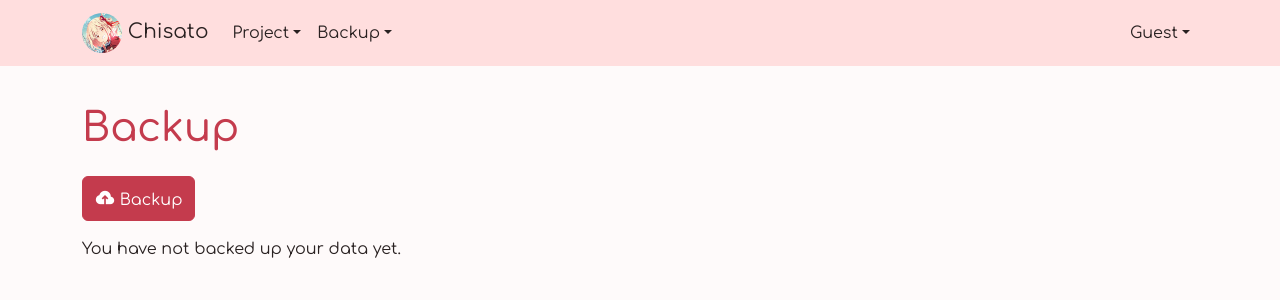
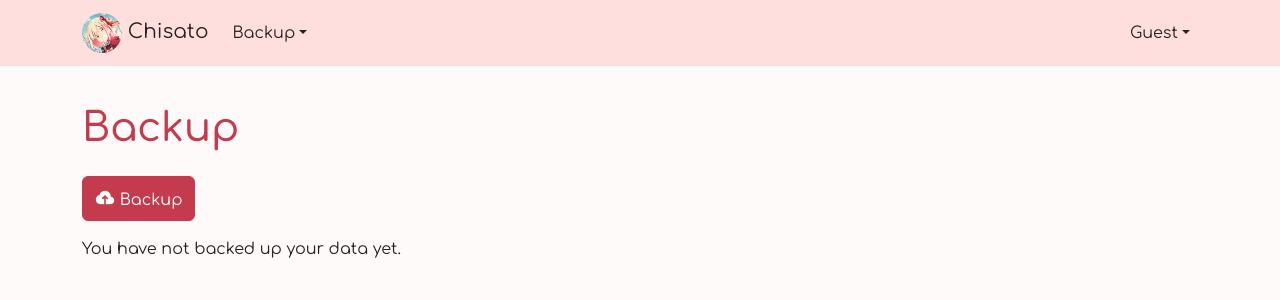
Before and after one commit to HelloYeew/chisato, a Django app: template templates/backup/home.html in a window 1280 px wide. Shown: the top 300 px of the page. Run offline with Django 4.2, Linux system fonts and the light colour scheme; the template is opened without the code that fills it, so the values that code supplies are empty; some libraries are stand-ins or nearby versions.

Commit message:
🦍 Remove unused dropdown

```diff
--- a/templates/base_apps.html
+++ b/templates/base_apps.html
@@ -33,13 +33,6 @@
 {#                    <li class="nav-item">#}
 {#                        <a class="nav-link" href="#">Not Active</a>#}
 {#                    </li>#}
-                    <li class="nav-item dropdown">
-                        <a class="nav-link dropdown-toggle" href="#" data-bs-toggle="dropdown" aria-expanded="false">Project</a>
-                        <ul class="dropdown-menu">
-                            <li><a class="dropdown-item" href="#">List</a></li>
-                            <li><a class="dropdown-item" href="#">Create</a></li>
-                        </ul>
-                    </li>
                     <li class="nav-item dropdown">
                         <a class="nav-link dropdown-toggle" href="{% url 'backup_home' %}" data-bs-toggle="dropdown" aria-expanded="false">Backup</a>
                         <ul class="dropdown-menu">
```
